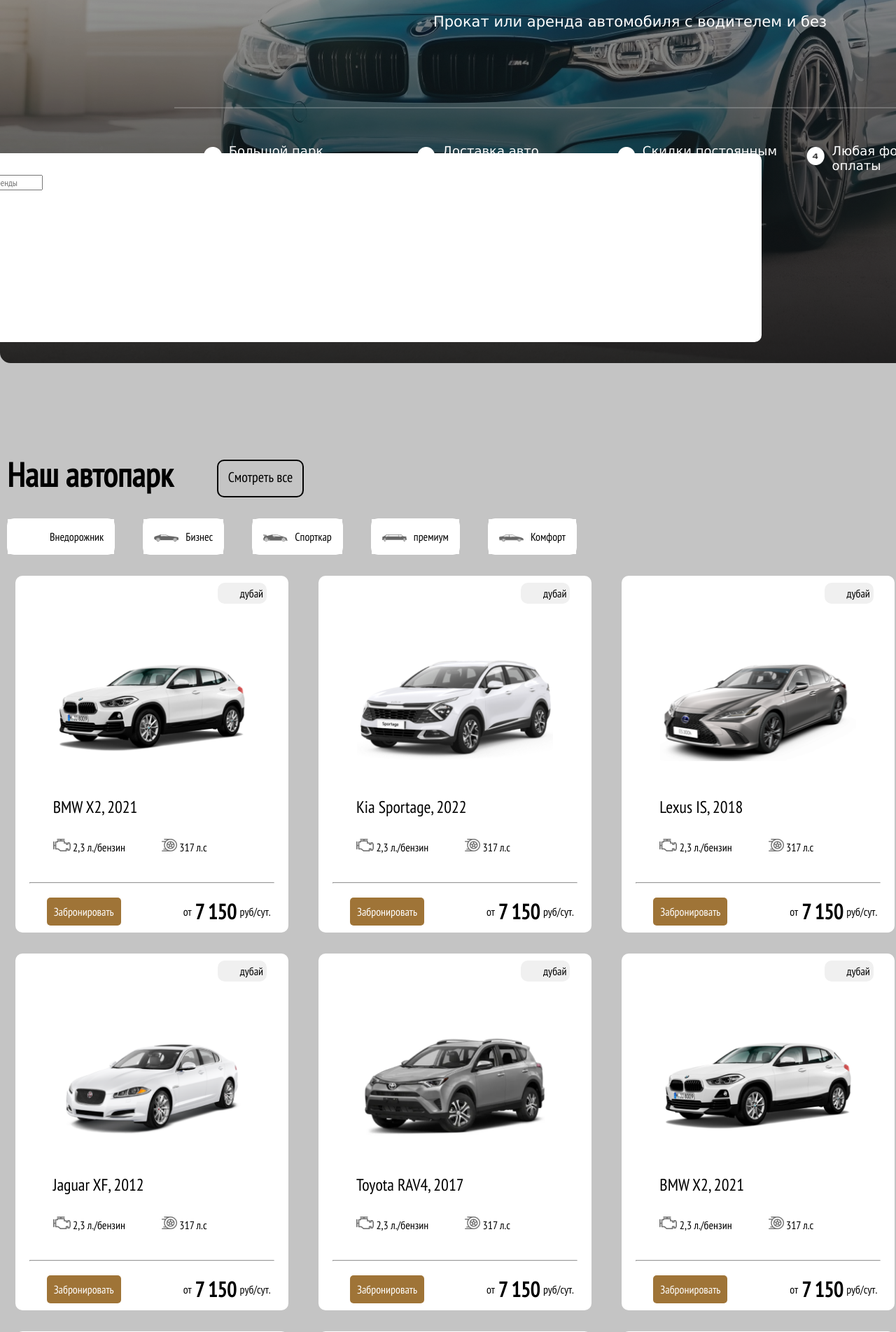
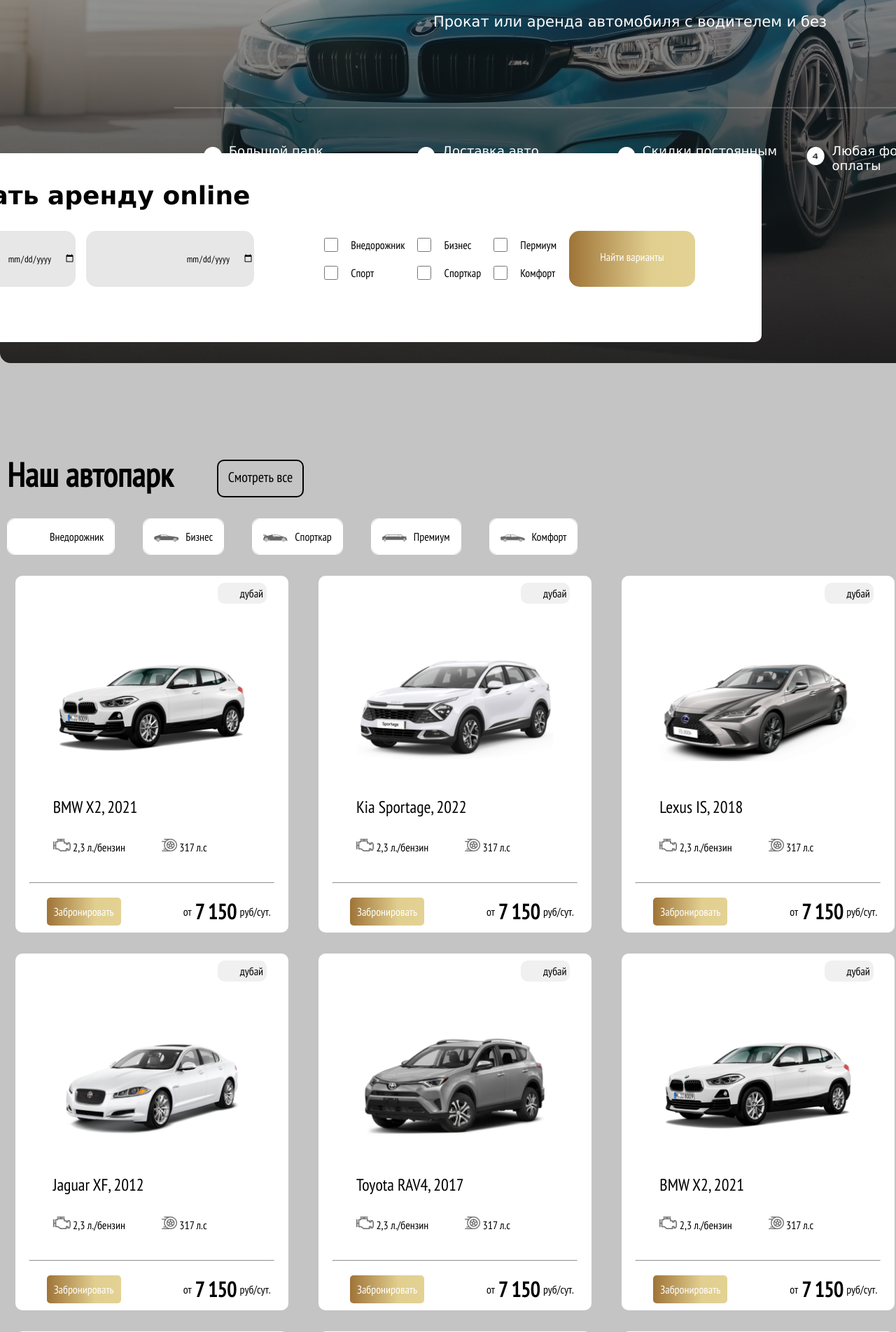
Before and after one commit to NogCollege/project-tachki-chugulapkintov, a PHP site: page / in a window 1280 px wide; the page is wider, and only the part inside the window is pictured. Shown: the part 501-2405 px from the top of that part at 70% size. Run offline with PHP 8.4, Linux system fonts and the light colour scheme.

Commit message:
23.01.24
1.Добавили блоки

```diff
--- a/index.html
+++ b/index.html
@@ -79,18 +79,19 @@
     <div class="upperblock">
         <h2>Заказать аренду online</h2>
         <div class="inputmenu">
-            <input placeholder=" Начало аренды" type="text">
-            <input placeholder="Завершение аренды" type="text">
+            <input class="text" placeholder=" Начало аренды" type="date">
+            <input class="text" placeholder="Завершение аренды" type="date">
             <div class="checkboxmenu">
-                <input type="checkbox">
-                <input type="checkbox">
-                <input type="checkbox">
-                <input type="checkbox">
-                <input type="checkbox">
-                <input type="checkbox">
+                <input class="check" type="checkbox"><p>Внедорожник</p>
+                <input class="check" type="checkbox"><p>Бизнес</p>
+                <input class="check" type="checkbox"><p>Пермиум</p>
+                <input class="check" type="checkbox"><p>Спорт</p>
+                <input class="check" type="checkbox"><p>Спорткар</p>
+                <input class="check" type="checkbox"><p>Комфорт</p>
             </div>
+            <a href="">Найти варианты</a>
         </div>
-        <a href="">Найти варианты</a>
+
     </div>
     <div class="grid__zxc">
         <div class="auotopark">
@@ -127,7 +128,7 @@
                 <div class="cv">
 
                     <img src="img/Group 47 (2).png" alt="">
-                    <p>премиум</p>
+                    <p>Премиум</p>
 
               </div>
               </a>
--- a/style.css
+++ b/style.css
@@ -215,12 +215,17 @@
   padding: 15px;
   background-color: white;
   color: black;
+  border-radius: 10px;
 }
 .grid__zxc .auotopark .btn__zxc .cv img {
   width: 35px;
   height: 10px;
   margin-top: 7px;
   margin-right: 10px;
+}
+.grid__zxc .auotopark .btn__zxc .cv:hover {
+  background-color: rgb(117, 117, 117);
+  color: white;
 }
 .grid__zxc .auotopark .btn__zxc .ul__btn {
   display: flex;
@@ -308,7 +313,7 @@
 }
 .grid__zxc .block__main__grid__zxc .block__grid .inf .aaaaapen {
   padding: 10px;
-  background-color: #9F7437;
+  background: linear-gradient(90deg, rgb(2, 0, 36) 0%, rgb(159, 116, 55) 0%, rgb(225, 207, 144) 65%, rgb(227, 210, 147) 100%);
   border-radius: 5px;
   color: white;
 }
@@ -502,7 +507,7 @@
   margin-bottom: 40px;
 }
 .questions .queinput .text {
-  background-color: #cccccc;
+  background-color: #ffffff;
   width: 450px;
   border: 0;
   border-radius: 15px;
@@ -533,7 +538,70 @@
   width: 15px;
   height: 15px;
   margin-top: 20px;
+  background-color: #bb3939;
 }
 .questions .queinput .checky label {
   margin-bottom: 5px;
+}
+
+.upperblock {
+  color: #000000;
+  display: flex;
+  flex-direction: column;
+}
+.upperblock h2 {
+  font-size: 36px;
+  font-family: "Lucida Sans", "Lucida Sans Regular", "Lucida Grande", "Lucida Sans Unicode", Geneva, Verdana, sans-serif;
+  font-weight: 800;
+  margin-left: 80px;
+  margin-top: 40px;
+}
+.upperblock .inputmenu {
+  display: flex;
+  flex-direction: row;
+  margin-left: 65px;
+  margin-top: 30px;
+}
+.upperblock .inputmenu .text {
+  background-color: #e7e7e7;
+  height: 80px;
+  width: 240px;
+  border: 0;
+  margin-left: 15px;
+  border-radius: 15px;
+  display: flex;
+  flex-direction: row-reverse;
+}
+.upperblock .inputmenu .checkboxmenu {
+  display: grid;
+  grid-template-columns: 1fr 1fr 1fr 1fr 1fr 1fr;
+  grid-template-rows: 1fr 1fr;
+  width: 350px;
+  margin-left: 100px;
+}
+.upperblock .inputmenu .checkboxmenu .check {
+  width: 20px;
+  margin-right: 10px;
+  background-color: #e7e7e7;
+}
+.upperblock .inputmenu .checkboxmenu p {
+  margin-top: 10px;
+  margin-right: 18px;
+}
+.upperblock .inputmenu a {
+  padding-top: 27px;
+  background: linear-gradient(90deg, rgb(2, 0, 36) 0%, rgb(159, 116, 55) 0%, rgb(225, 207, 144) 65%, rgb(227, 210, 147) 100%);
+  border-radius: 15px;
+  color: white;
+  width: 180px;
+  text-align: center;
+}
+.upperblock .inputmenu a:hover {
+  padding-top: 27px;
+  background: linear-gradient(90deg, rgb(2, 0, 36) 0%, rgb(159, 116, 55) 0%, rgb(225, 207, 144) 45%, rgb(227, 210, 147) 80%);
+  border-radius: 15px;
+  color: rgb(0, 0, 0);
+  width: 180px;
+  text-align: center;
+  transition: 0.1s;
 }/*# sourceMappingURL=style.css.map */
--- a/style.scss
+++ b/style.scss
@@ -229,6 +229,7 @@
                     padding: 15px;
                     background-color: white;
                     color: black;
+                    border-radius: 10px;
 
 
                     img {
@@ -238,6 +239,15 @@
                         margin-right: 10px;
                     }
                 }
+
+                .cv:hover {
+                    background-color: rgb(117, 117, 117);
+                    color: white;
+                    // border-radius: 10px;
+
+
+                }
+
                 .ul__btn {
                     display: flex;
                     margin-top: 40px;
@@ -335,7 +345,7 @@
             }
             .aaaaapen {
                 padding: 10px;
-                background-color: #9F7437;
+                background: linear-gradient(90deg, rgba(2,0,36,1) 0%, rgba(159,116,55,1) 0%, rgba(225,207,144,1) 65%, rgba(227,210,147,1) 100%);
                 border-radius: 5px;
                 color: white;
             }
@@ -543,7 +553,7 @@
         }
 
         .text{
-            background-color: #cccccc;
+            background-color: #ffffff;
             width: 450px;
             border: 0;
             border-radius: 15px;
@@ -577,6 +587,7 @@
                 width: 15px;
                 height: 15px;
                 margin-top: 20px;
+                background-color: #bb3939;
             }
             label{
                 margin-bottom: 5px;
@@ -584,3 +595,70 @@
         }
     }
 }
+
+.upperblock{
+    color:#000000;
+    display: flex;
+    flex-direction: column;
+    h2{
+        font-size: 36px;
+        font-family: 'Lucida Sans', 'Lucida Sans Regular', 'Lucida Grande', 'Lucida Sans Unicode', Geneva, Verdana, sans-serif;
+        font-weight: 800;
+        margin-left: 80px;
+        margin-top: 40px;
+    }
+
+    .inputmenu{
+        display: flex;
+        flex-direction: row;
+        margin-left: 65px;
+        margin-top: 30px;
+        .text{
+            background-color: #e7e7e7;
+            height: 80px;
+            width: 240px;
+            border: 0;
+            margin-left: 15px;
+            border-radius: 15px;
+            display: flex;
+            flex-direction: row-reverse;
+
+        }
+        .checkboxmenu{
+            display: grid;
+            grid-template-columns: 1fr 1fr 1fr 1fr 1fr 1fr;
+            grid-template-rows: 1fr 1fr;
+            width: 350px;
+            margin-left: 100px;
+            .check{
+                width: 20px;
+                margin-right: 10px;
+                background-color: #e7e7e7;
+            }
+            p{
+                margin-top: 10px;
+                margin-right: 18px;
+            }
+        }
+        a{
+                padding-top: 27px;
+                background: linear-gradient(90deg, rgba(2,0,36,1) 0%, rgba(159,116,55,1) 0%, rgba(225,207,144,1) 65%, rgba(227,210,147,1) 100%);
+                border-radius: 15px;
+                color: white;
+                width: 180px;
+                text-align: center;
+
+        }
+        a:hover{
+            padding-top: 27px;
+            background: linear-gradient(90deg, rgba(2,0,36,1) 0%, rgba(159,116,55,1) 0%, rgba(225,207,144,1) 45%, rgba(227,210,147,1) 80%);
+            border-radius: 15px;
+            color: rgb(0, 0, 0);
+            width: 180px;
+            text-align: center;
+            transition: 0.1s;
+
+    }
+    }
+
+}
```
Also changed, not shown: 1 other file.
